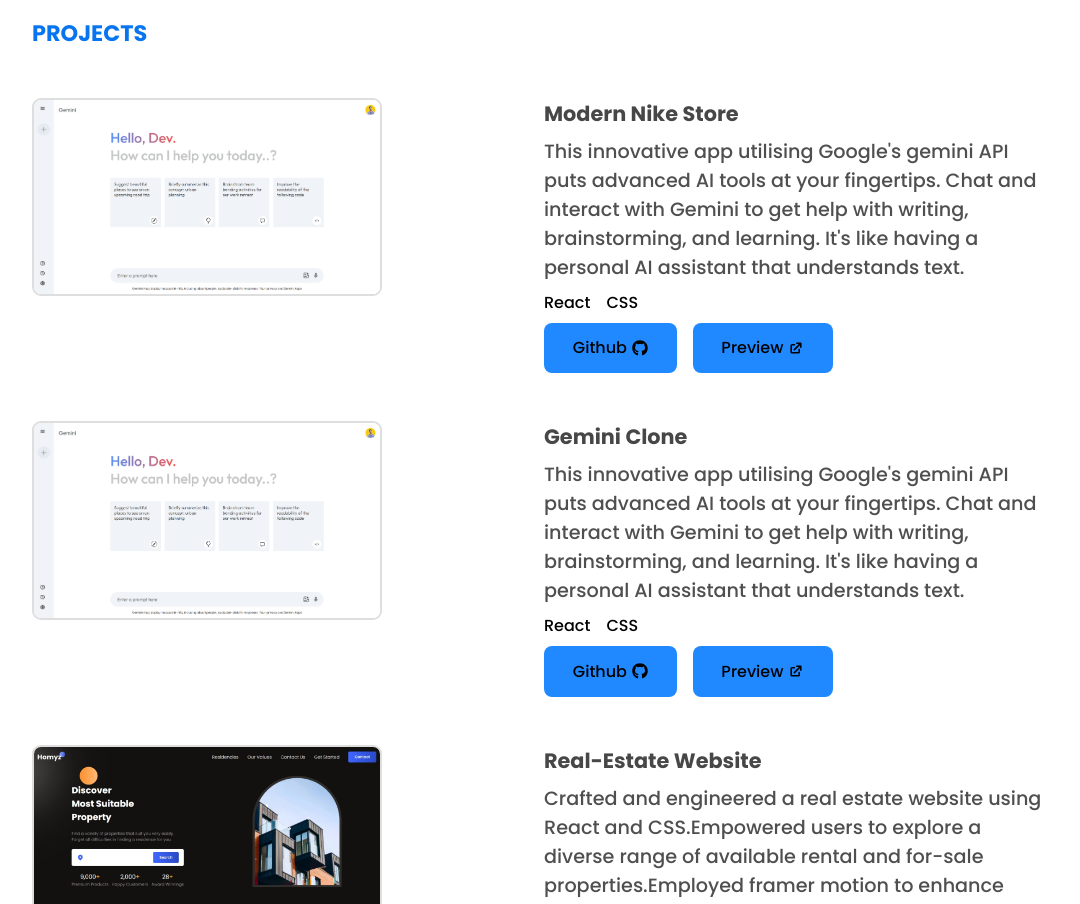
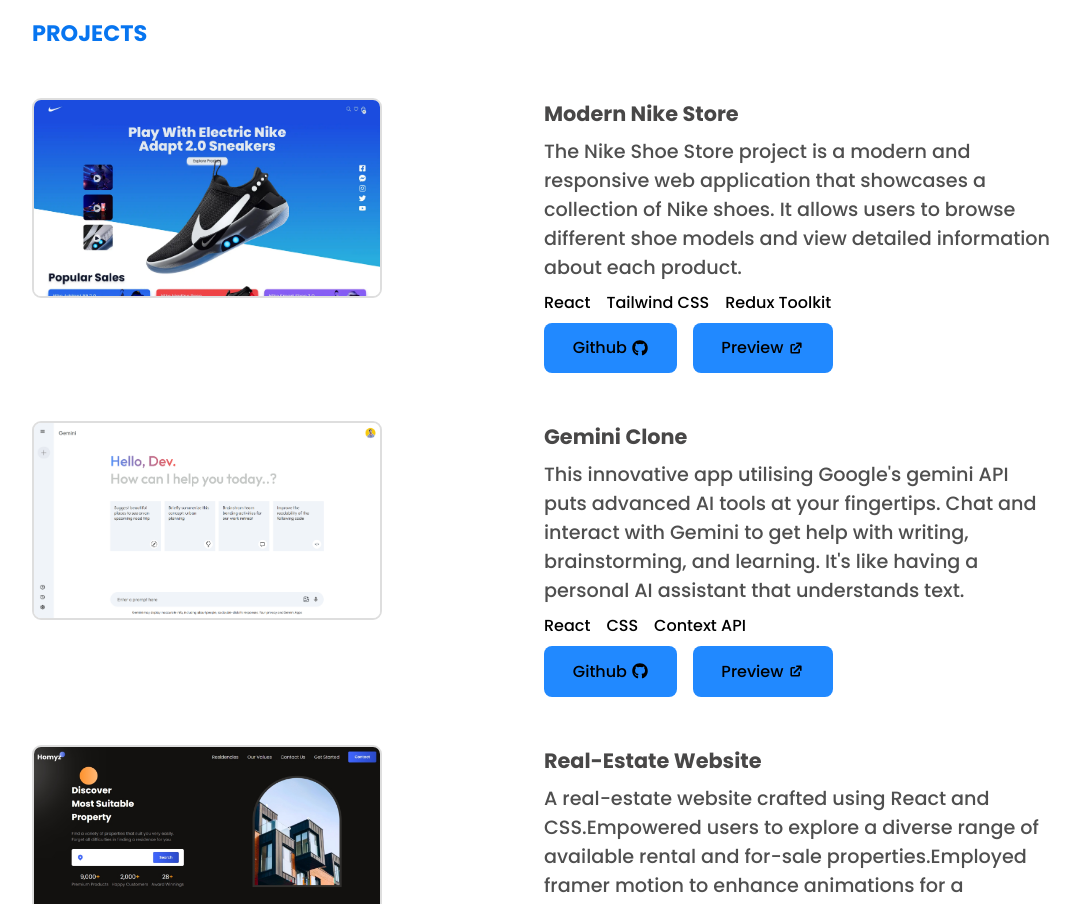
Before and after one commit to Sai-Manikanta-Andey/portfolio, a React (Vite) app: page / in a window 1280 px wide. Shown: the part 1040-1944 px from the top of the page, without its empty margins (96-1176 px from the left). Built offline with nearby package versions, Linux system fonts and the light colour scheme.

Commit message:
chore : add new project

```diff
--- a/src/constants/ProjectData.js
+++ b/src/constants/ProjectData.js
@@ -2,16 +2,18 @@
   {
     id: 7,
     title: "Modern Nike Store",
-    image: "./Gemini.png",
+    image: "./ShoeStore.webp",
 
     projectDescription:
-      "This innovative app utilising Google's gemini API puts advanced AI tools at your fingertips. Chat and interact with Gemini to get help with writing, brainstorming, and learning. It's like having a personal AI assistant that understands text.  ",
+      "The Nike Shoe Store project is a modern and responsive web application that showcases a collection of Nike shoes. It allows users to browse different shoe models and view detailed information about each product.",
     stack: [
       { id: 1, tech: "React" },
-      { id: 2, tech: "CSS" },
+      { id: 2, tech: "Tailwind CSS" },
+      { id: 3, tech: "Redux Toolkit" },
     ],
-    liveUrl: "https://gemini-clone-smk.netlify.app/",
-    githubUrl: "https://github.com/Sai-Manikanta-Andey/GeminiClone",
+    liveUrl: "https://smk-nike.netlify.app/",
+    githubUrl:
+      "https://github.com/Sai-Manikanta-Andey/React-Tailwind-Nike-Shoe-Store",
   },
   {
     id: 6,
@@ -23,6 +25,7 @@
     stack: [
       { id: 1, tech: "React" },
       { id: 2, tech: "CSS" },
+      { id: 3, tech: "Context API" },
     ],
     liveUrl: "https://gemini-clone-smk.netlify.app/",
     githubUrl: "https://github.com/Sai-Manikanta-Andey/GeminiClone",
@@ -33,7 +36,7 @@
     image: "./realestate.png",
 
     projectDescription:
-      "Crafted and engineered a real estate website using React and CSS.Empowered users to explore a diverse range of available rental and for-sale properties.Employed framer motion to enhance animations for a seamless experience with smooth transitions",
+      "A real-estate website crafted using React and CSS.Empowered users to explore a diverse range of available rental and for-sale properties.Employed framer motion to enhance animations for a seamless experience with smooth transitions",
     stack: [
       { id: 1, tech: "React" },
       { id: 2, tech: "CSS" },
@@ -48,10 +51,11 @@
     image: "./carvala.png",
 
     projectDescription:
-      "A platform where premium cars are available for renting and car services are available 24/7. Created a visually appealing rental platform utilizing React and Tailwind CSS, ensuring a modern and user-friendly design. To enhance performance, I implemented lazy loading. ",
+      "A platform where premium cars are available for renting and car services are available 24/7. Crafted a visually appealing rental platform utilizing React and Tailwind CSS, ensuring a modern and user-friendly design.",
     stack: [
       { id: 1, tech: "React" },
       { id: 2, tech: "Tailwind CSS" },
+      { id: 3, tech: "Redux Toolkit" },
     ],
     liveUrl: "https://car-rental007.vercel.app/",
     githubUrl:
@@ -67,6 +71,7 @@
     stack: [
       { id: 1, tech: "React" },
       { id: 2, tech: "CSS" },
+      { id: 3, tech: "Redux Toolkit" },
     ],
     liveUrl: "https://fakestoretest.vercel.app/",
     githubUrl: "https://github.com/Sai-Manikanta-Andey/EcommerceFakeApi",
```
